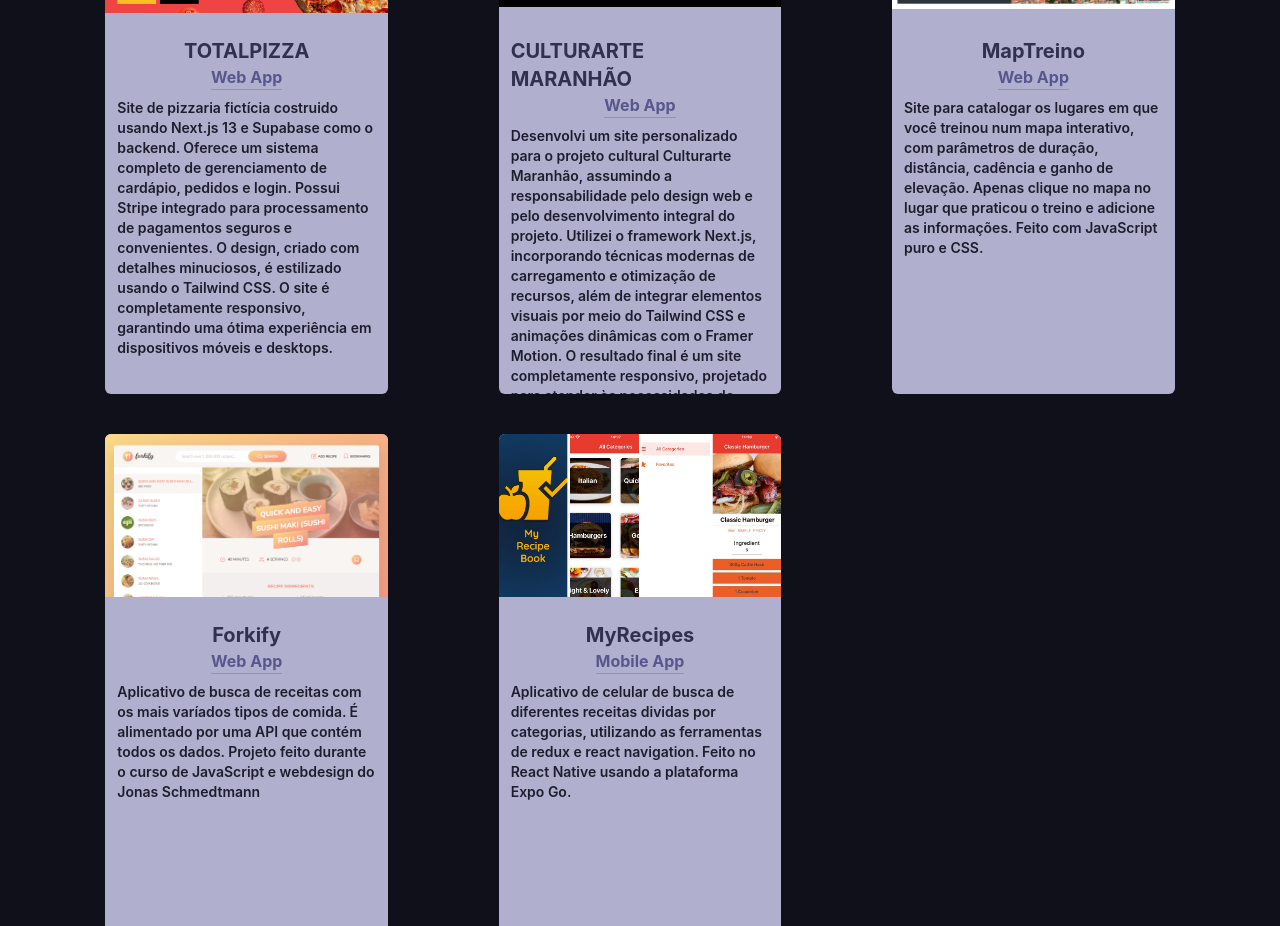
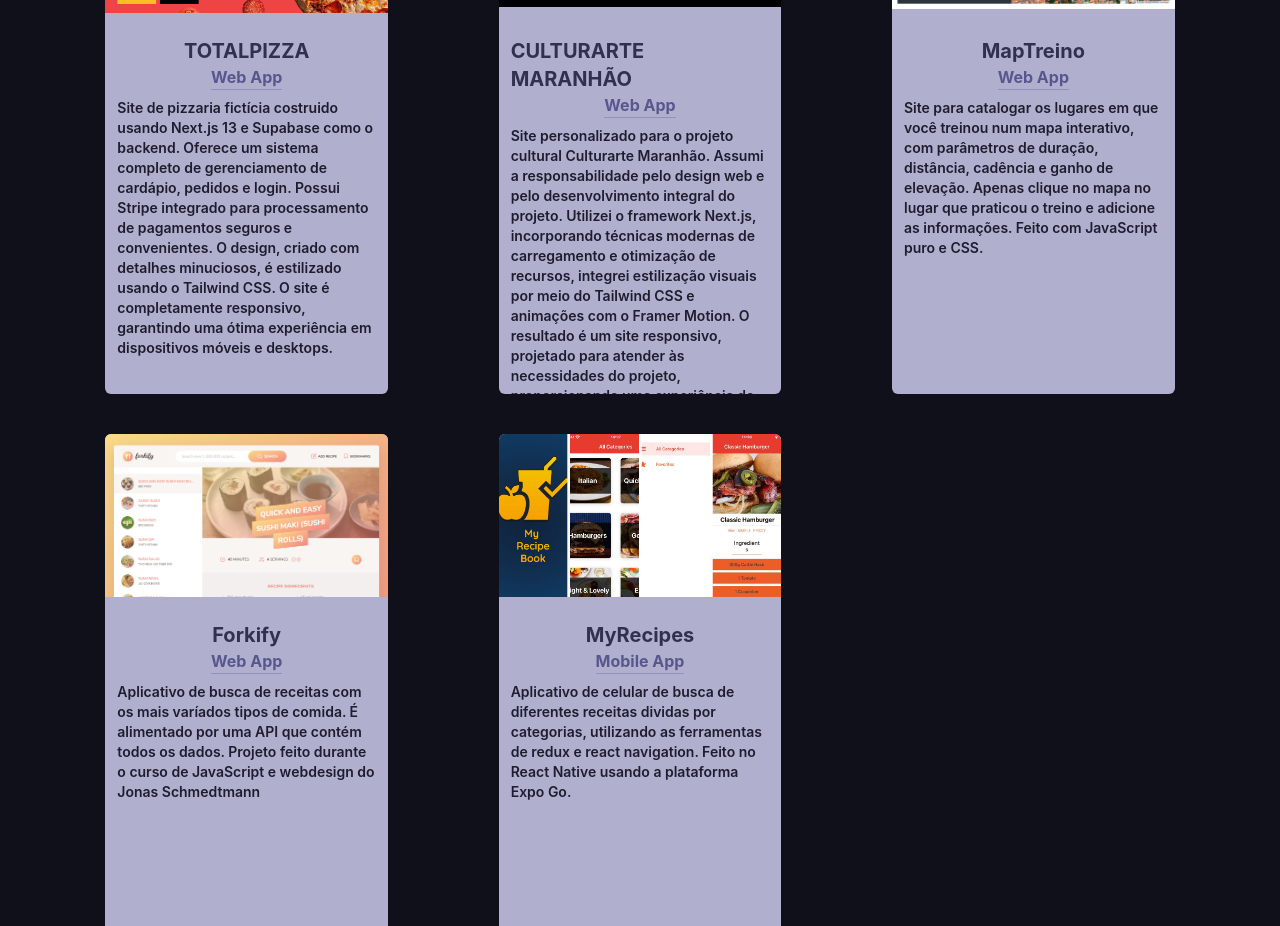
Before and after one commit to romuloromulo/meu-portfolio, a React (Create React App) app: page / in a window 1280 px wide. Shown: the part 2100-3026 px from the top of the page. Built offline with nearby package versions, Linux system fonts and the light colour scheme; a web font is replaced by a local one.

Commit message:
atualizando infos projetos

```diff
--- a/src/data/projects.js
+++ b/src/data/projects.js
@@ -26,7 +26,7 @@
     category: "Web App",
     img: Culturarte,
     description:
-      "Desenvolvi um site personalizado para o projeto cultural Culturarte Maranhão, assumindo a responsabilidade pelo design web e pelo desenvolvimento integral do projeto. Utilizei o framework Next.js, incorporando técnicas modernas de carregamento e otimização de recursos, além de integrar elementos visuais por meio do Tailwind CSS e animações dinâmicas com o Framer Motion. O resultado final é um site completamente responsivo, projetado para atender às necessidades do projeto, proporcionando uma experiência de usuário aprimorada.",
+      "Site personalizado para o projeto cultural Culturarte Maranhão. Assumi a responsabilidade pelo design web e pelo desenvolvimento integral do projeto. Utilizei o framework Next.js, incorporando técnicas modernas de carregamento e otimização de recursos, integrei estilização visuais por meio do Tailwind CSS e animações com o Framer Motion. O resultado é um site responsivo, projetado para atender às necessidades do projeto, proporcionando uma experiência de usuário aprimorada.",
     linkSite: "https://www.culturartemaranhao.com/",
     linkGit: "hhttps://github.com/romuloromulo/culturarte",
     ProjectHeader: {
```
